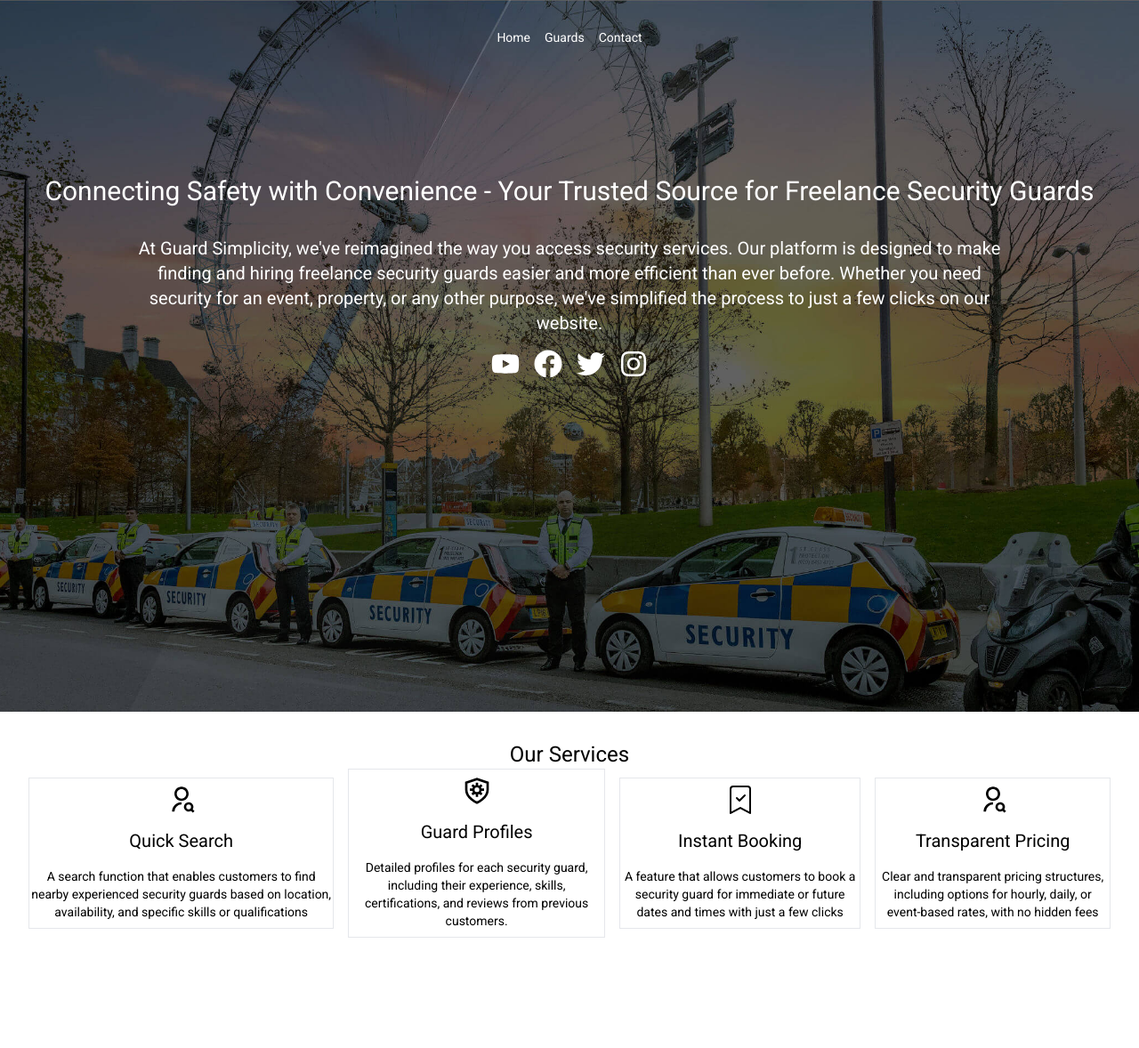
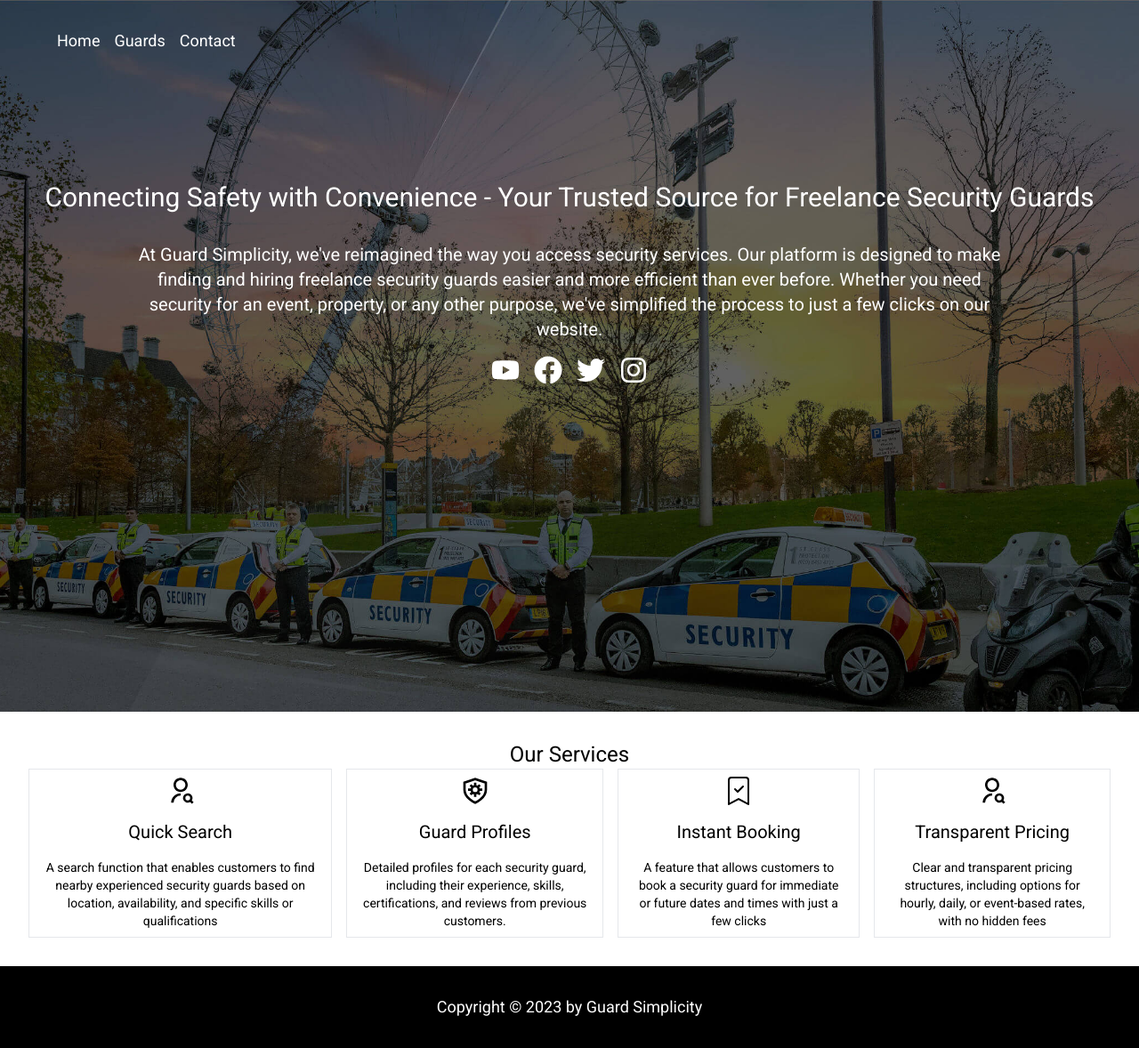
Before and after one commit to Mohamed-N-Mohamed/guard-simplicity, a React (Vite) app: page / in a window 1280 px wide. Shown: the whole page at 89% size. Before the commit the page ends 1086 px from the top, so only its background shows below. Built offline with nearby package versions, Linux system fonts and the light colour scheme.

Commit message:
added footer

```diff
--- a/src/App.jsx
+++ b/src/App.jsx
@@ -4,6 +4,7 @@ import { FaYoutube, FaFacebook, FaTwitter, FaInstagram } from "react-icons/fa";
 import { RiUserSearchLine } from "react-icons/ri";
 import { GrShieldSecurity } from "react-icons/gr";
 import { BsBookmarkCheck } from "react-icons/bs";
+import Footer from "./components/Footer";
 
 function App() {
   const [count, setCount] = useState(0);
@@ -41,7 +42,7 @@ function App() {
           <div className='search border text-center '>
             <RiUserSearchLine size={32} className='mx-auto mt-2' />
             <h3 className='text-xl pt-4 pb-4'>Quick Search</h3>
-            <p className='text-sm pb-2'>
+            <p className='text-sm pb-2 2 px-4'>
               A search function that enables customers to find nearby
               experienced security guards based on location, availability, and
               specific skills or qualifications
@@ -51,7 +52,7 @@ function App() {
           <div className='profile border text-center'>
             <GrShieldSecurity size={32} className='mx-auto mt-2' />
             <h3 className='text-xl pt-4 pb-4'>Guard Profiles</h3>
-            <p className='text-sm pb-2'>
+            <p className='text-sm pb-2 2 px-4'>
               Detailed profiles for each security guard, including their
               experience, skills, certifications, and reviews from previous
               customers.
@@ -61,7 +62,7 @@ function App() {
           <div className='booking border text-center'>
             <BsBookmarkCheck size={32} className='mx-auto mt-2' />
             <h3 className='text-xl pt-4 pb-4'>Instant Booking</h3>
-            <p className='text-sm pb-2'>
+            <p className='text-sm pb-2 2 px-4'>
               A feature that allows customers to book a security guard for
               immediate or future dates and times with just a few clicks
             </p>
@@ -70,13 +71,14 @@ function App() {
           <div className='pricing border text-center'>
             <RiUserSearchLine size={32} className='mx-auto mt-2' />
             <h3 className='text-xl pt-4 pb-4'>Transparent Pricing</h3>
-            <p className='text-sm pb-2'>
+            <p className='text-sm pb-2 px-4'>
               Clear and transparent pricing structures, including options for
               hourly, daily, or event-based rates, with no hidden fees
             </p>
           </div>
         </div>
       </div>
+      <Footer />
     </div>
   );
 }
--- /dev/null
+++ b/src/components/Footer.jsx
@@ -0,0 +1,18 @@
+import React from "react";
+import { useEffect } from "react";
+
+const Footer = () => {
+  function getFullYear() {
+    const date = new Date();
+    const year = date.getFullYear();
+    return year;
+  }
+
+  const year = getFullYear();
+  return <footer className="footer p-8 bg-black text-white text-center">
+    <p className="text-lg">Copyright &copy; {year} by Guard Simplicity</p>
+
+  </footer>
+};
+
+export default Footer;
--- a/src/components/Navbar.jsx
+++ b/src/components/Navbar.jsx
@@ -4,15 +4,15 @@ import { Link } from "react-router-dom";
 const Navbar = () => {
   return (
     <nav className='navbar text-white'>
-      <ul className='flex justify-center items-center gap-4 md:pt-8'>
+      <ul className='flex pl-16 items-center gap-4 md:pt-8'>
         {/* <li>Home</li> */}
-        <Link to='/' className='hover:border-b'>
+        <Link to='/' className='hover:border-b text-lg'>
           Home
         </Link>
-        <Link to='/guards' className='hover:border-b'>
+        <Link to='/guards' className='hover:border-b text-lg'>
           Guards
         </Link>
-        <Link to='/contact' className='hover:border-b'>
+        <Link to='/contact' className='hover:border-b text-lg'>
           Contact
         </Link>
       </ul>
```
